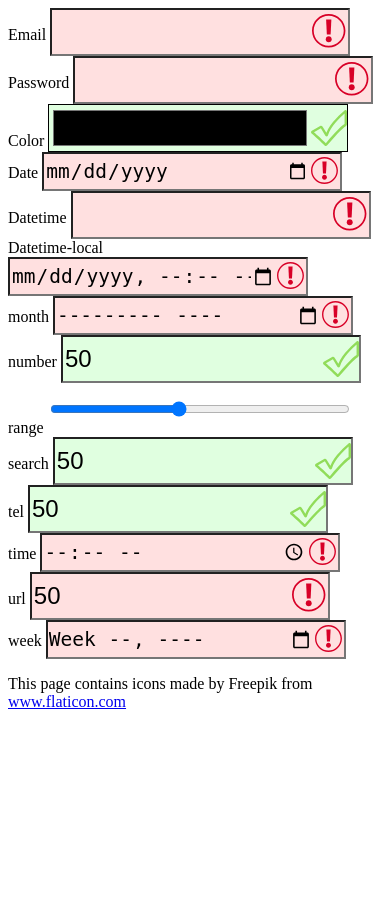
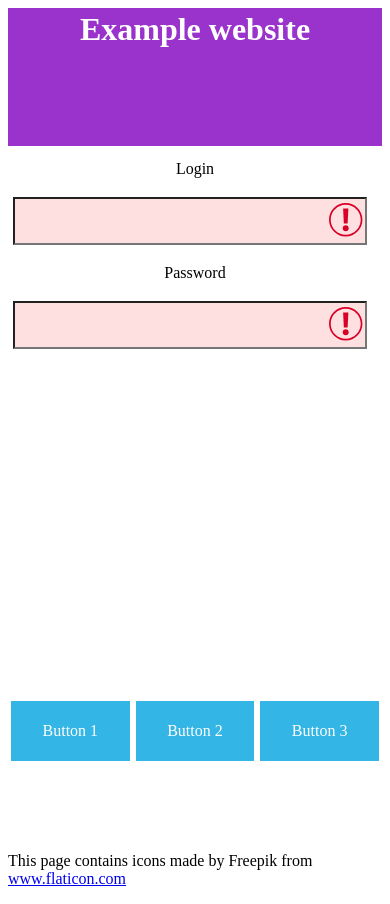
Before and after one commit to mdavydov/Labs, a PHP site: page /responsive.html in a window 390 px wide. Before the commit the page ends 709 px from the top, so only its background shows below. Run offline with PHP 8.4, Linux system fonts and the light colour scheme; lists and menus that the app fills with data are empty.

Commit message:
Responsive site tests

```diff
--- a/JavaScript/Example2 Responsive/responsive.css
+++ b/JavaScript/Example2 Responsive/responsive.css
@@ -1,5 +1,102 @@
+* { box-sizing: border-box; }
+.row:after { content: ""; clear: both; display: block; }
+[class*="col-"] { float: left; padding: 5px; }
+
+img { max-width: 100%; height: auto; }
+table { width:100%; text-align:center;}
+tr { height:2em; }
+
+[class*="col-"] {
+    width: 100%;
+}
+
+@media only screen and (min-width: 768px) {
+    /* For desktop: */
+    .col-1 {width: 8.33%;}
+    .col-2 {width: 16.66%;}
+    .col-3 {width: 25%;}
+    .col-4 {width: 33.33%;}
+    .col-5 {width: 41.66%;}
+    .col-6 {width: 50%;}
+    .col-7 {width: 58.33%;}
+    .col-8 {width: 66.66%;}
+    .col-9 {width: 75%;}
+    .col-10 {width: 83.33%;}
+    .col-11 {width: 91.66%;}
+    .col-12 {width: 100%;}
+}
+
+.col-m-1 {width: 8.33%;}
+.col-m-2 {width: 16.66%;}
+.col-m-3 {width: 25%;}
+.col-m-4 {width: 33.33%;}
+.col-m-5 {width: 41.66%;}
+.col-m-6 {width: 50%;}
+.col-m-7 {width: 58.33%;}
+.col-m-8 {width: 66.66%;}
+.col-m-9 {width: 75%;}
+.col-m-10 {width: 83.33%;}
+.col-m-11 {width: 91.66%;}
+.col-m-12 {width: 100%;}
+
+
+
+
+.row-1 {height: 8.33%;}
+.row-2 {height: 16.66%;}
+.row-3 {height: 25%;}
+.row-4 {height: 33.33%;}
+.row-5 {height: 41.66%;}
+.row-6 {height: 50%;}
+.row-7 {height: 58.33%;}
+.row-8 {height: 66.66%;}
+.row-9 {height: 75%; }
+.row-10 {height: 83.33%;}
+.row-11 {height: 91.66%;}
+.row-12 {height: 100%;}
+
+/*html {*/
+/*    font-family: "Lucida Sans", sans-serif;*/
+/*}*/
+.header {
+    background-color: #9933cc;
+}
+
+.header table
+{
+    color: #ffffff;
+}
+
+.menu ul {
+    list-style-type: none;
+    margin: 0;
+    padding: 0;
+}
+.menu li {
+    padding: 8px;
+    margin-bottom: 7px;
+    background-color :#33b5e5;
+    color: #ffffff;
+    box-shadow: 0 1px 3px rgba(0,0,0,0.12), 0 1px 2px rgba(0,0,0,0.24);
+}
+.menu li:hover {
+    background-color: #0099cc;
+}
+
+.button {
+    background-color: #33b5e5;
+    color: #ffffff;
+    border-color: #ffffff;
+    border-width:3px;
+    border-style:solid;
+}
+
+.button p { text-align: center; }
+
+.button:hover { background-color: #0099cc; }
+
 input {
-    width:300px;
+    max-width:100%;
     height:2em;
     color: black;
     font-size: 1.5em;
--- a/JavaScript/Example2 Responsive/responsive.html
+++ b/JavaScript/Example2 Responsive/responsive.html
@@ -1,26 +1,29 @@
 <html>
     <head>
         <link rel="stylesheet" type="text/css" href="responsive.css"></link>
+        <meta name="viewport" content="width=device-width, initial-scale=1.0"></meta>
     </head>
-<body>
-    Email <input type="email" required="true" maxlength=100></input> <br>
-    Password <input type="password" required="true"></input> <br>
-    Color <input type="color" required="true"></input> <br>
-    Date <input type="date" required="true"></input> <br>
-    Datetime <input type="datetime" required="true"></input> <br>
-    Datetime-local <input type="datetime-local" required="true"></input> <br>
-    month <input type="month" required="true"></input> <br>
-    number <input type="number" required="true" min="1" max="100" value="50"></input> <br>
-    range <input type="range" required="true" min="1" max="100" value="50"></input> <br>
-    search <input type="search" required="true" min="1" max="100" value="50"></input> <br>
-    tel <input type="tel" required="true" min="1" max="100" value="50"></input> <br>
-    time <input type="time" required="true" min="1" max="100" value="50"></input> <br>
-    url <input type="url" required="true" min="1" max="100" value="50"></input> <br>
-    week <input type="week" required="true" min="1" max="100" value="50"></input> <br>
+    <body>
+        <div class="header row-2">
+            <table><tr><th><h1>Example website</h1></th><tr></table>
+        </div>
 
+        <div class="row-8">
+                <div class="col-3"><table><tr><td>Login</td></tr></table></div>
+                <div class="col-9"><input type="email" required="true" maxlength=100></input></td></div>
 
-    <p class="input verify:error">This page contains icons made by Freepik from
-    <a href="http://www.flaticon.com">www.flaticon.com</a> </p>
+                <div class="col-3"><table><tr><td>Password</td></tr></table></div>
+                <div class="col-9"><input type="password" required="true"></input></div>
+            </table>
+        </div>
+        <div class="row-2">
+            <div class="col-m-4 button"><p>Button 1</p></div>
+            <div class="col-m-4 button"><p>Button 2</p></div>
+            <div class="col-m-4 button"><p>Button 3</p></div>
+        </div>
 
-</body>
+        <p class="input verify:error">This page contains icons made by Freepik from
+        <a href="http://www.flaticon.com">www.flaticon.com</a> </p>
+
+    </body>
 </html>
```
